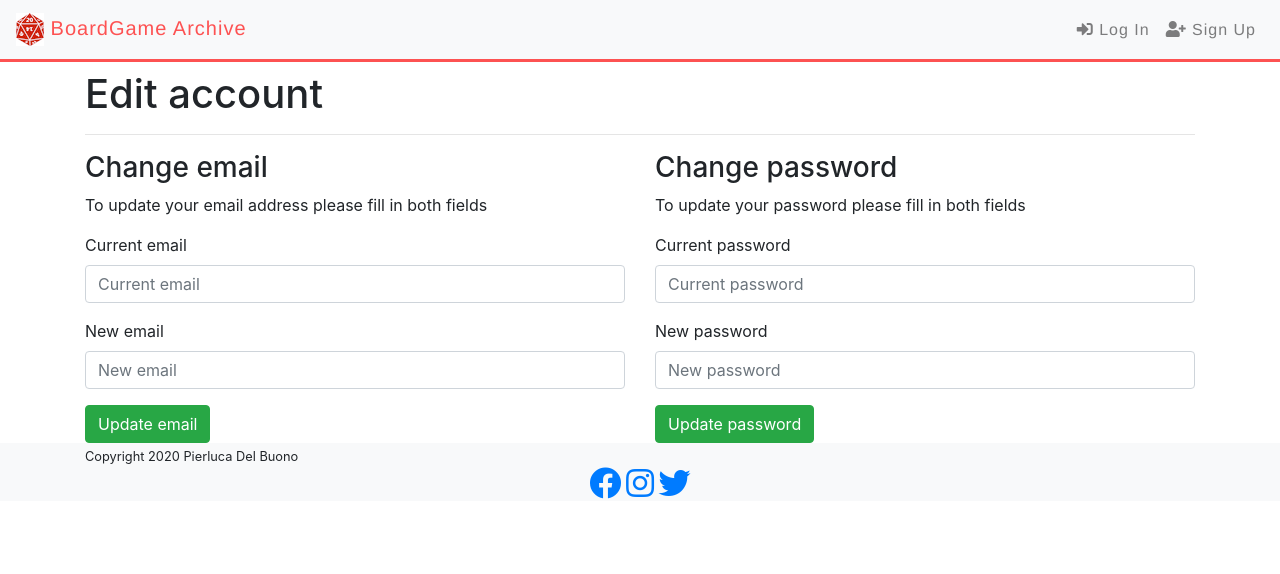
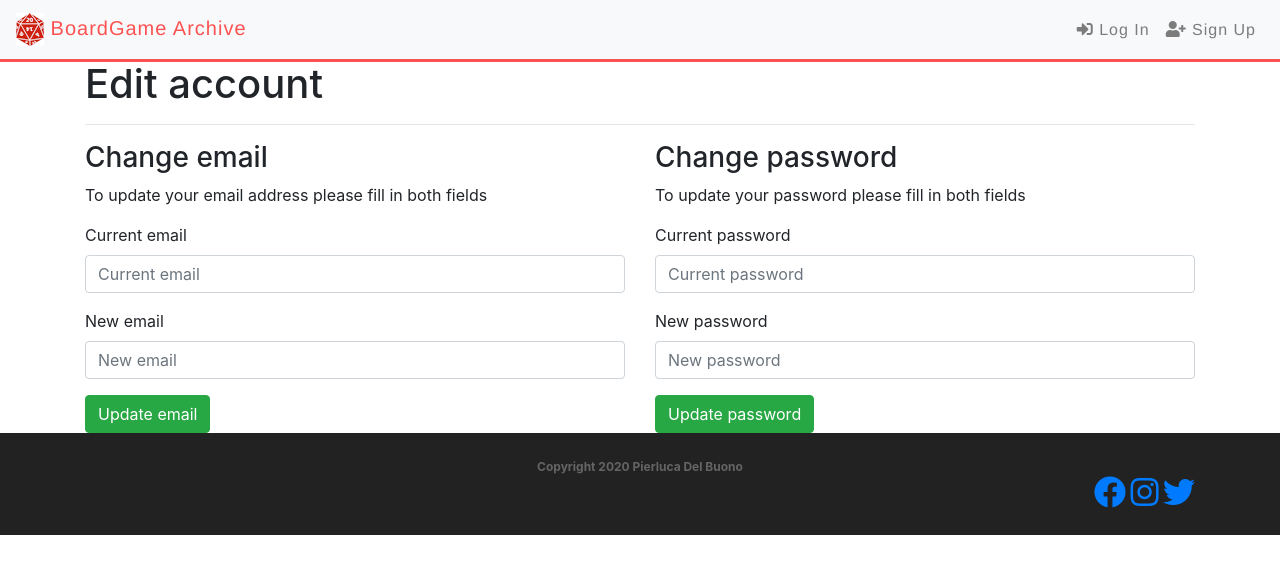
Before and after one commit to severian5it/BoardgameNerd, a Flask app: page /settings in a window 1280 px wide. Shown: the top 574 px of the page. Run offline with Flask 2, Linux system fonts and the light colour scheme; some libraries are stand-ins or nearby versions.

Commit message:
styling the footer

```diff
--- a/BoardgameNerd/static/css/main.css
+++ b/BoardgameNerd/static/css/main.css
@@ -197,4 +197,30 @@
 }
 
 /* as in here: https://stackoverflow.com/questions/11124777/twitter-bootstrap-navbar-fixed-top-overlapping-site */
-body { padding-top: 70px; }
+body { padding-top: 60px; }
+
+
+/* footer from https://github.com/BlackrockDigital/startbootstrap-new-age/blob/master/css/new-age.css*/
+footer {
+  padding: 25px 0;
+  text-align: center;
+  color: rgba(255, 255, 255, 0.3);
+  background-color: #222;
+}
+footer p {
+  font-size: 12px;
+  margin: 0;
+}
+
+footer ul {
+  margin-bottom: 0;
+}
+
+footer ul li a {
+  font-size: 12px;
+  color: rgba(255, 255, 255, 0.3);
+}
+
+footer ul li a:hover, footer ul li a:focus, footer ul li a:active, footer ul li a.active {
+  text-decoration: none;
+}
--- a/BoardgameNerd/templates/layout/footer.html
+++ b/BoardgameNerd/templates/layout/footer.html
@@ -1,12 +1,12 @@
 {% block footer %}
 <!-- column sizes in footer different on activities page because of filters bar on right making the width of the footer smaller -->
-<footer class="bg-light">
+<footer>
     <div class="container">
         <div class="row">
-            <div class="col-12 text-center text-md-left copyright">
-                <small>Copyright 2020 Pierluca Del Buono</small>
+            <div class="col-12 text-center copyright">
+                <p><b>Copyright 2020 Pierluca Del Buono</b></p>
             </div>
-            <div class="col-12 text-center social-icons-footer">
+            <div class="col-12 text-right social-icons-footer">
                 <a class="ic-fb social-icon-shadow" href="https://www.facebook.com/" target="_blank"
                     aria-label="Find us on Facebook" rel="noopener">
                     <i class="fab fa-facebook fa-2x"></i>
```
